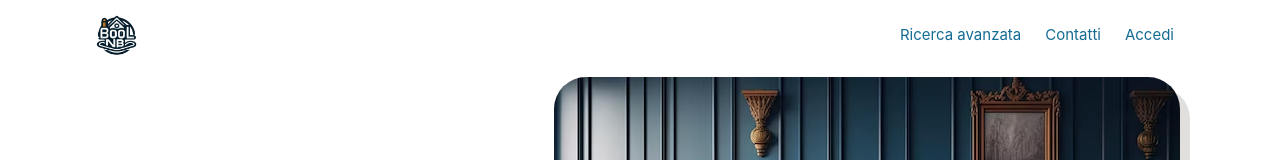
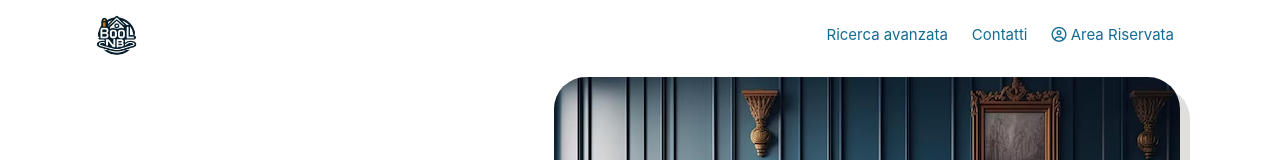
Before and after one commit to Alethepata/boolbnb-front, a Vue app: page / in a window 1280 px wide. Shown: the top 160 px of the page. Built offline with nearby package versions, Linux system fonts and the light colour scheme; no server answers.

Commit message:
[edit] header

```diff
--- a/src/components/partials/Header.vue
+++ b/src/components/partials/Header.vue
@@ -30,7 +30,7 @@ export default {
                             <li class="mx-4">
                                 <!-- <router-link :to="{name: 'accedi'}">Accedi</router-link> -->
 
-                                <a href="http://127.0.0.1:8000/admin">Accedi</a>
+                                <a href="http://127.0.0.1:8000/admin"><i class="fa-regular fa-circle-user"></i> Area Riservata</a>
                             </li>
                             <!-- <li class="ms-4"> -->
                                 <!-- <router-link :to="{name: 'registrati'}">Registrati</router-link> -->
```
